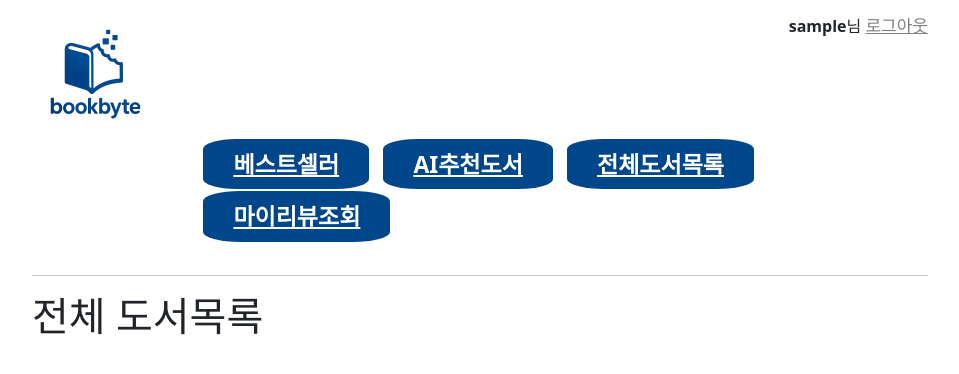
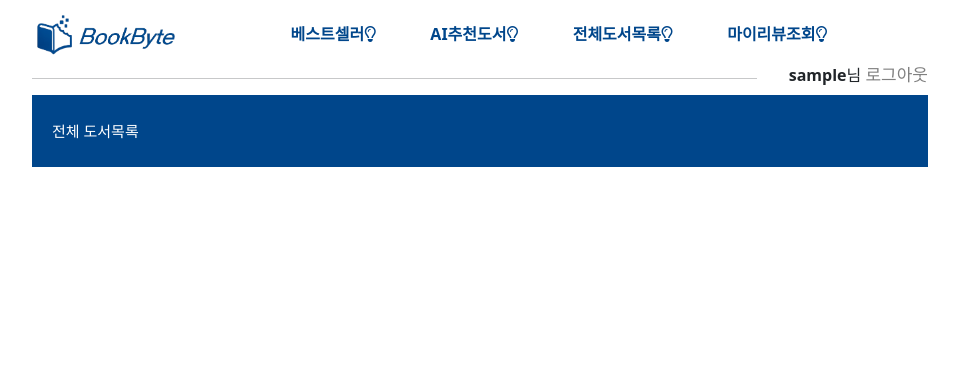
Before and after one commit to Chuuravel/bookbyte, a Django app: page /showall/ in a window 1280 px wide. Shown: the top 374 px of the page, without its empty margins (160-1119 px from the left). Run offline with Django 5.2, Linux system fonts and the light colour scheme; the visitor is signed in with stand-in values (Sample User, id 1); data that the repository does not hold is empty; some libraries are stand-ins or nearby versions.

Commit message:
디자인 수정

```diff
--- a/static/css/style.css
+++ b/static/css/style.css
@@ -1,15 +1,7 @@
-/* common start */
-/* tr, td, body {	font-family:'Apple SD Gothic Neo',Malgun Gothic,"굴림";font-size: 9pt;	color: #444444;	line-height: 19px;} */
-
-a {
-	text-decoration-line: none;
-}
-
-/* common end */
-
+/* 폰트적용 */
 
 /* book start */
-/* 간격 조정 */
+/* 헤더 간격 조정 */
 .header {
 	margin-top: 1%;
 	margin-bottom: 1%;
@@ -17,52 +9,59 @@ a {
 	margin-right: 15%;
 }
 
-.logo_icon {
-	display: inline-block /* 같은 라인에 배치 end */
+.headertop{
+	display: inline-block; /* 같은 라인에 배치 */
+	margin-right: 5%;
 }
 
-.logo_img {
-	width: 25%
+.headermiddle{
+	display: inline-block; /* 같은 라인에 배치 */
 }
 
-nav {
-	display: inline-block; /* 같은 라인에 배치 end */
-	float: right; /* 우측정렬 */
+.headermiddle li {
+	margin: 0px 25px;
+}
+
+.headermiddle a {
+	text-decoration-line: none; /* 링크 밑줄 없앰 */
+	color: #00468B;
+}
+
+.headerbottom{
+	display: inline-block; /* 같은 라인에 배치 */
+	float: right;
+}
+
+.headerbottom a {
+	text-decoration-line: none; /* 링크 밑줄 없앰 */
+	color: gray; /* 회색 */
+	font-size: 17px;
+}
+
+/* 로고 이미지 크기 */
+.logo_img {
+	height: 45px;
 }
 
 li {
-	display: inline-block /* 같은 라인에 배치 end */
+	display: inline-block /* 같은 라인에 배치 */
 }
 
-.headertop a{
-	color: gray;
-	font-size: 17px;
+.content-header {
+	background-color: #00468B;
+	padding: 25px 20px;
 }
 
-.headerbottom a{
+.content-header-text {
 	color: white;
-	font-size: 23px;
+	font-size: 15px;
 }
 
-.headerbottom {
-	list-style: none;
-	display: flex;
-	margin: 0;
-	padding-left: 15%;
+.content-content {
+	padding: 25px 0px;
 }
 
-.headerbottom li {
-	padding: 8px 30px;
-	background-color: #00468B;
 
-	margin-top: 1px;
-	margin-bottom: 1px;
-	margin-left: 5px;
-	margin-right: 5px;
-
-	/* 모서리를 둥글게 */
-	border-radius: 20%;
-}
 
 /* book end */
 
@@ -127,6 +126,4 @@ li {
 }
 
 
-
-
 /* user end */
--- a/templates/_base_book.html
+++ b/templates/_base_book.html
@@ -8,6 +8,9 @@
     <!-- css 적용 -->
     <link rel="stylesheet" href = "{% static 'css/style.css' %}">
     <link rel="stylesheet" href = "{% static 'css/bootstrap.min.css' %}">
+
+    <!-- icon 적용-->
+    <script src="https://kit.fontawesome.com/4c4232cd4f.js" crossorigin="anonymous"></script>
 
     <title>Bookbyte</title>
     {% block head-content %}{% endblock %}
--- a/templates/book/best_seller.html
+++ b/templates/book/best_seller.html
@@ -3,7 +3,10 @@
 
 {% endblock %}
 {% block body-content %}
-    <h1>베스트셀러</h1>
+    <div class="content-header">
+        <div class="content-header-text">베스트셀러</div>
+    </div>
+    <div class="content-content">
         {% for book in page_obj %}
             <a href="{% url 'book:detail' pk=book.pk %}"><img src ="{{ book.cover_image.url }}" alt="표지정보가 없습니다" width="195px" height="345px"/></a>
             책제목
@@ -12,4 +15,5 @@
         {% endfor %}
         <!-- 페이징 -->
         {% include 'book/_paging.html' %}
+    </div>
 {% endblock %}
--- a/templates/book/recommended_book.html
+++ b/templates/book/recommended_book.html
@@ -3,7 +3,10 @@
 
 {% endblock %}
 {% block body-content %}
-    <h1>추천도서목록</h1>
+    <div class="content-header">
+        <div class="content-header-text">추천도서목록</div>
+    </div>
+    <div class="content-content">
         {% for book in page_obj %}
         <a href="{% url 'book:detail' pk=book.pk %}"><img src ="{{ book.cover_image.url }}" alt="표지정보가 없습니다" width="195px" height="345px"/></a>
             책제목
@@ -13,4 +16,5 @@
         {% endfor %}
         <!-- 페이징 -->
         {% include 'book/_paging.html' %}
+    </div>
 {% endblock %}
--- a/templates/book/show_all_book.html
+++ b/templates/book/show_all_book.html
@@ -3,7 +3,10 @@
 
 {% endblock %}
 {% block body-content %}
-    <h1>전체 도서목록</h1>
+    <div class="content-header">
+        <div class="content-header-text">전체 도서목록</div>
+    </div>
+    <div class="content-content">
         {% for book in page_obj %}
         <a href="{% url 'book:detail' pk=book.pk %}"><img src ="{{ book.cover_image.url }}" alt="표지정보가 없습니다" width="195px" height="345px"/></a>
             책제목
@@ -13,4 +16,5 @@
         {% endfor %}
         <!-- 페이징 -->
         {% include 'book/_paging.html' %}
+    </div>
 {% endblock %}
--- a/templates/book/show_review.html
+++ b/templates/book/show_review.html
@@ -3,11 +3,15 @@
 
 {% endblock %}
 {% block body-content %}
-    <h1>리뷰조회</h1>
+    <div class="content-header">
+        <div class="content-header-text">리뷰 조회</div>
+    </div>
+    <div class="content-content">
         {% for review in reviews %}
             <img src ="{{ review.book_id.cover_image.url }}" alt="표지정보가 없습니다" width="195px" height="345px"/>
             {{ review.title }}
             {{ review.content }}
             {{ review.grade }}
         {% endfor %}
+    </div>
 {% endblock %}
--- a/templates/nav_bar.html
+++ b/templates/nav_bar.html
@@ -1,12 +1,23 @@
 {% load static %}
 <header class="header">
         <!-- 로고 -->
-        <div class="headertop">
-            <div class="logo_icon">
-                <a href="{% url 'book:best_seller' %}"><img class="logo_img" src ="{% static 'logo/logo_bookbyte.png' %}" alt="bookbyte"/></a>
+            <div class="headertop">
+                <div class="logo_icon">
+                    <a href="{% url 'book:best_seller' %}"><img class="logo_img" src ="{% static 'logo/logo_horizontal-removebg.png' %}" alt="bookbyte"/></a>
+                </div>
+            </div>
+
+            <!-- 메뉴바 -->
+            <div class="headermiddle">
+                <ul>
+                    <li><a href="{% url 'book:best_seller' %}"><b>베스트셀러</b><i class="fa-regular fa-lightbulb"></i></a></li>
+                    <li><a href="{% url 'book:recommended_book' %}"><b>AI추천도서</b><i class="fa-regular fa-lightbulb"></i></a></li>
+                    <li><a href="{% url 'book:show_all_book' %}"><b>전체도서목록</b><i class="fa-regular fa-lightbulb"></i></a></li>
+                    <li><a href="{% url 'book:show_review' %}"><b>마이리뷰조회</b><i class="fa-regular fa-lightbulb"></i></a></li>
+                </ul>
             </div>
             <!-- 회원가입/로그인 -->
-            <nav>
+            <div class="headerbottom">
                 <ul>
                     <!-- <li>취향에 더 가까운 책 추천받기 -></li> -->
                     {% if not user.is_authenticated %}
@@ -17,17 +28,7 @@
                         <li><a href="{% url 'users:logout' %}">로그아웃</a></li>
                     {% endif %}
                 </ul>
-            </nav>
-        </div>
+            </div>
 
-        <!-- 메뉴바 -->
-        <div class="headerbottom">
-            <ul>
-                <li><a href="{% url 'book:best_seller' %}"><b>베스트셀러</b></a></li>
-                <li><a href="{% url 'book:recommended_book' %}"><b>AI추천도서</b></a></li>
-                <li><a href="{% url 'book:show_all_book' %}"><b>전체도서목록</b></a></li>
-                <li><a href="{% url 'book:show_review' %}"><b>마이리뷰조회</b></a></li>
-            </ul>
-        </div>
         <hr/>
 </header>
```
Also changed, not shown: static/logo/logo.png (added), static/logo/logo_horizontal-removebg.png (added). Lines whose indentation alone changed are shown as unchanged.
